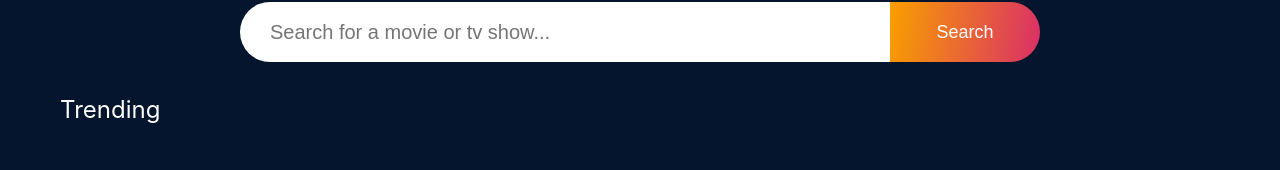
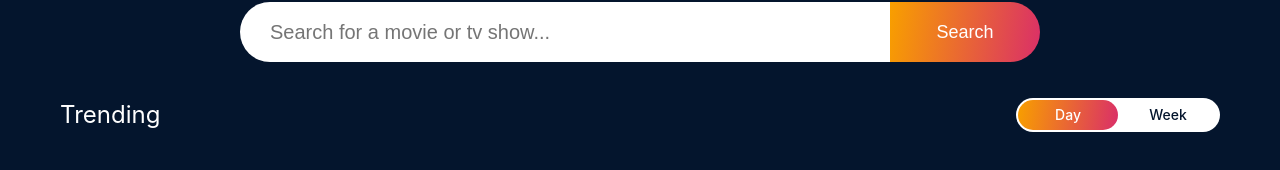
Before and after one commit to ItsEhsanMM/Movix, a React (Vite) app: page / in a window 1280 px wide. Shown: the part 602-772 px from the top of the page. Built offline with nearby package versions, Linux system fonts and the light colour scheme; no server answers.

Commit message:
add switiching tabs reusable component

```diff
--- /dev/null
+++ b/src/pages/home/switchTabs/SwitchTabs.jsx
@@ -0,0 +1,35 @@
+import { useState } from "react";
+
+import "./style.scss";
+
+const SwitchTabs = ({ data, onTabChange }) => {
+   const [selectedTab, setSelectedTab] = useState(0);
+   const [left, setLeft] = useState(0);
+
+   const activeTab = (tab, index) => {
+      setLeft(index * 100);
+      setTimeout(() => {
+         setSelectedTab(index);
+      }, 300);
+      onTabChange(tab, index);
+   };
+
+   return (
+      <div className="switchingTabs">
+         <div className="tabItems">
+            {data.map((tab, index) => (
+               <span
+                  key={index}
+                  className={`tabItem ${selectedTab === index ? "active" : ""}`}
+                  onClick={() => activeTab(tab, index)}
+               >
+                  {tab}
+               </span>
+            ))}
+            <span className="movingBg" style={{ left }} />
+         </div>
+      </div>
+   );
+};
+
+export default SwitchTabs;
--- /dev/null
+++ b/src/pages/home/switchTabs/style.scss
@@ -0,0 +1,37 @@
+.switchingTabs {
+   height: 34px;
+   background-color: white;
+   border-radius: 20px;
+   padding: 2px;
+   .tabItems {
+      display: flex;
+      align-items: center;
+      height: 30px;
+      position: relative;
+      .tabItem {
+         height: 100%;
+         display: flex;
+         align-items: center;
+         justify-content: center;
+         width: 100px;
+         color: var(--black);
+         font-size: 14px;
+         position: relative;
+         z-index: 1;
+         cursor: pointer;
+         transition: color ease 0.3s;
+         &.active {
+            color: white;
+         }
+      }
+      .movingBg {
+         height: 30px;
+         width: 100px;
+         border-radius: 15px;
+         background-image: var(--gradient);
+         position: absolute;
+         left: 0;
+         transition: left cubic-bezier(0.88, -0.35, 0.565, 1.35) 0.4s;
+      }
+   }
+}
--- a/src/pages/home/trending/Trending.jsx
+++ b/src/pages/home/trending/Trending.jsx
@@ -1,11 +1,15 @@
-//content wrapper
+// Components
 import ContentWrapper from "../../../components/contentWrapper/ContentWrapper";
+import SwitchTabs from "../switchTabs/SwitchTabs";
 
 const Trending = () => {
+   const onTabChange = (tab) => {};
+
    return (
       <div className="carouselSection">
          <ContentWrapper>
             <span className="carouselTitle">Trending</span>
+            <SwitchTabs data={["Day", "Week"]} onTabChange={onTabChange} />
          </ContentWrapper>
       </div>
    );
```
